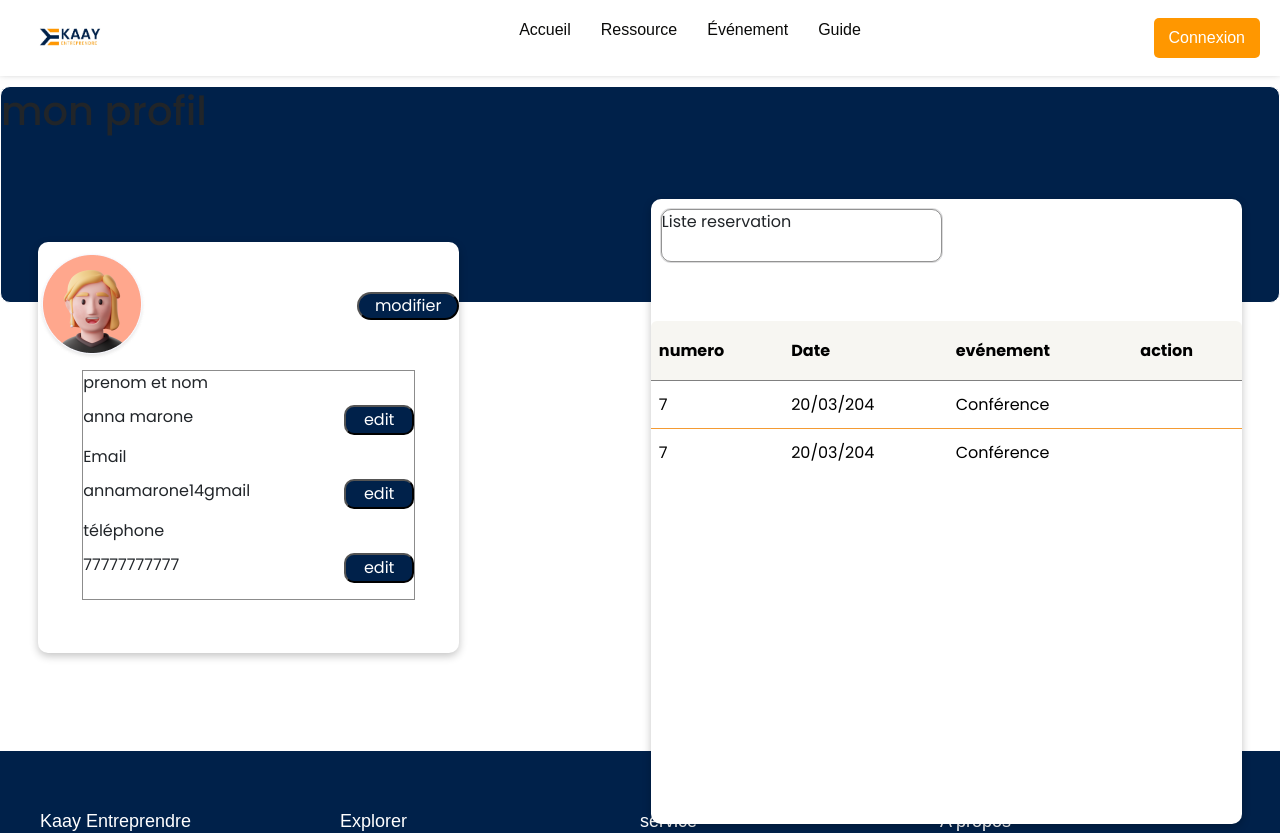
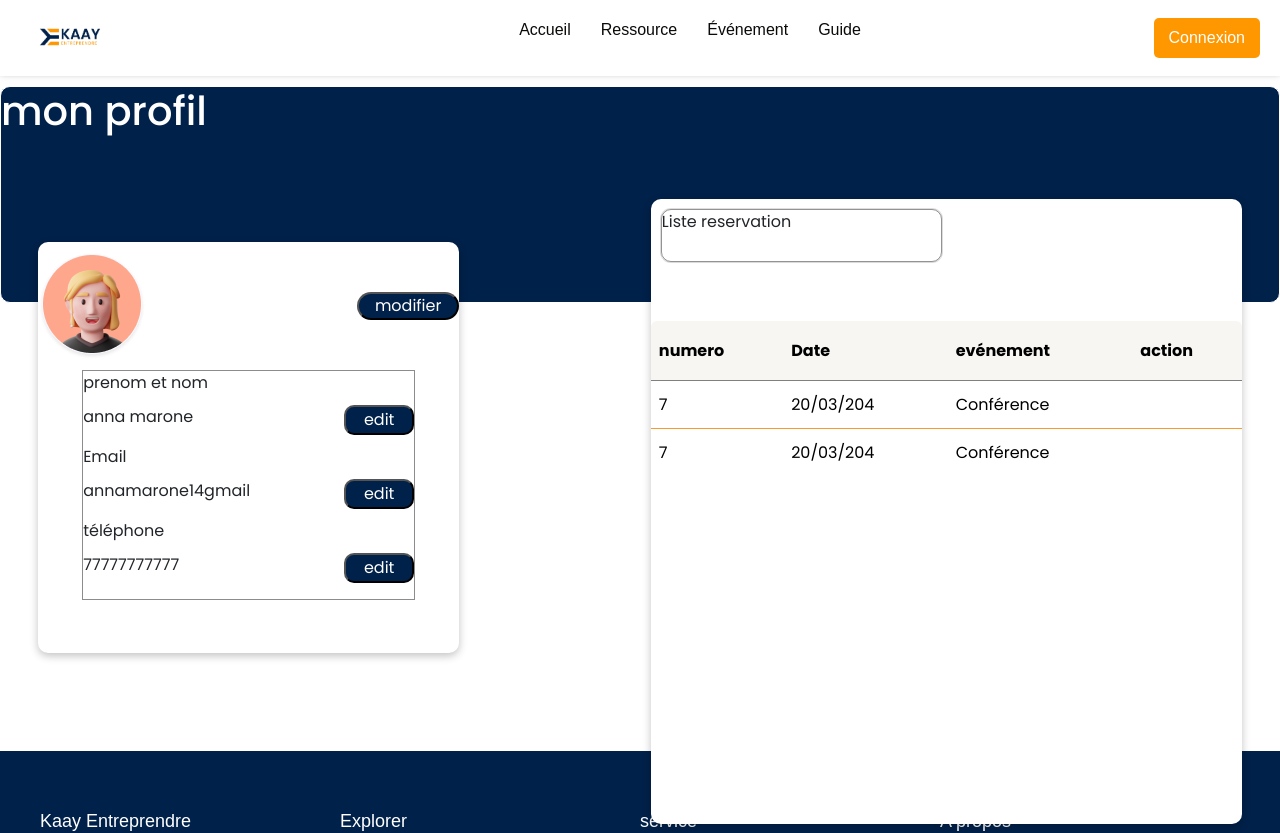
Before and after one commit to ndourmouhammad/kaay-entreprendreFront, an Angular app: page /userprofil in a window 1280 px wide. Shown: the top 833 px of the page. Built offline with nearby package versions, Linux system fonts and the light colour scheme; some icons are missing.

Commit message:
modifier profil

```diff
--- a/src/app/user-profil/user-profil.component.css
+++ b/src/app/user-profil/user-profil.component.css
@@ -15,6 +15,9 @@ body{
     height: 217px;
     border-radius: 10px;
     border: 1px solid white;
+}
+.banner h1{
+    color: #fff;
 }
 .profil{
     width: 421px;
```
